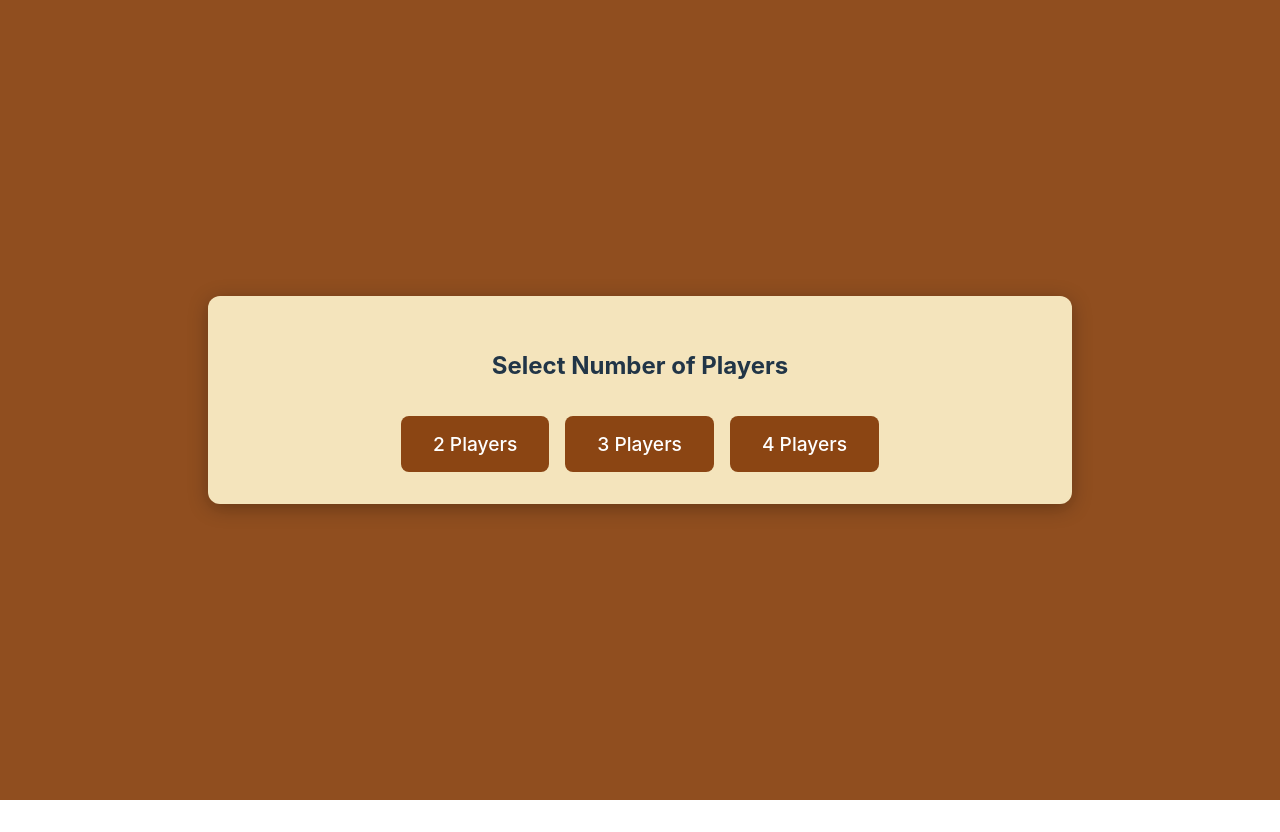
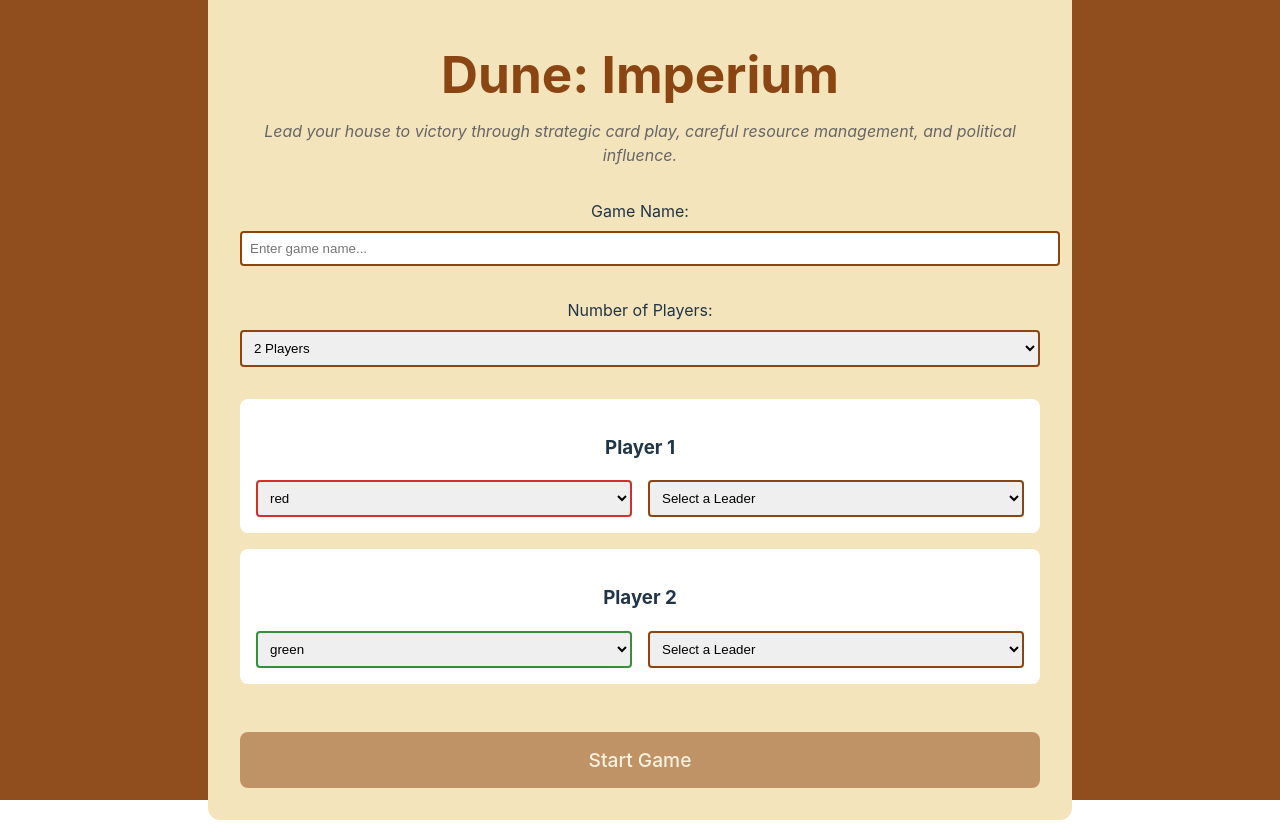
Before and after one commit to MTimma/my-mentat, a React (Vite) app in the folder client/: page / in a window 1280 px wide. Built offline with nearby package versions, Linux system fonts and the light colour scheme.

Commit message:
Improve game setup screen

```diff
--- a/client/src/App.css
+++ b/client/src/App.css
@@ -20,16 +20,17 @@
 }
 
 .main-area {
-  position: relative;
-  display: flex;
-  justify-content: center;
-  align-items: center;
+  display: grid;
+  grid-template-columns: minmax(300px, 1fr) minmax(600px, 2fr) minmax(300px, 1fr);
+  grid-template-rows: 300px 1fr 300px;
+  gap: 0;
   min-height: 800px;
-  padding: 20px;
+  padding: 0;
 }
 
 .game-board {
-  width: 600px;
+  grid-column: 2;
+  grid-row: 1 / 4;
   background-color: #d4b16a;
   padding: 15px;
   border-radius: 8px;
@@ -145,50 +146,62 @@
 .agent.player-4 { background-color: #1976d2; }
 
 .players-area {
-  position: absolute;
-  top: 0;
-  left: 0;
-  right: 0;
-  bottom: 0;
-  pointer-events: none; /* Allow clicking through to board */
+  display: contents; /* This allows children to be positioned in the grid */
 }
 
 .player-area {
-  position: absolute;
-  width: 300px;
-  background-color: #f4e4bc;
+  padding: 10px;
   border: 1px solid #ccc;
   border-radius: 4px;
-  padding: 10px;
-  pointer-events: auto; /* Re-enable clicking on player areas */
+  background-color: #f4e4bc;
+  width: 100%;
+  min-width: 300px;
+  height: 100%;
+  overflow: hidden;
+  display: flex;
+  flex-direction: column;
+  z-index: 1;
+  color: #000;
 }
 
 /* Position each player */
 .player-area:nth-child(1) {
-  /* First player - top left */
-  top: 20px;
-  left: 20px;
+  grid-column: 1;
+  grid-row: 1;
+  justify-self: end;
+  align-self: end;
+  margin-right: -1px;
+  margin-bottom: -1px;
   border-color: #d32f2f;
 }
 
 .player-area:nth-child(2) {
-  /* Second player - top right */
-  top: 20px;
-  right: 20px;
+  grid-column: 3;
+  grid-row: 1;
+  justify-self: start;
+  align-self: end;
+  margin-left: -1px;
+  margin-bottom: -1px;
   border-color: #388e3c;
 }
 
 .player-area:nth-child(3) {
-  /* Third player - bottom right */
-  bottom: 20px;
-  right: 20px;
+  grid-column: 3;
+  grid-row: 2;
+  justify-self: start;
+  align-self: start;
+  margin-left: -1px;
+  margin-top: -1px;
   border-color: #fbc02d;
 }
 
 .player-area:nth-child(4) {
-  /* Fourth player - bottom left */
-  bottom: 20px;
-  left: 20px;
+  grid-column: 1;
+  grid-row: 2;
+  justify-self: end;
+  align-self: start;
+  margin-right: -1px;
+  margin-top: -1px;
   border-color: #1976d2;
 }
 
@@ -1358,24 +1371,84 @@
   box-shadow: 0 2px 4px rgba(0, 0, 0, 0.1);
 }
 
-.current-conflict {
-  background-color: #fff3e0;
-  border: 2px solid #bf360c;
-  border-radius: 8px;
-  padding: 12px;
-  margin-bottom: 16px;
+.setup-container {
+  background-color: #f4e4bc;
+  padding: 2rem;
+  border-radius: 12px;
+  max-width: 800px;
+  width: 90%;
+  margin: 0 auto;
 }
 
-.conflict-rewards {
-  display: flex;
-  gap: 12px;
-  margin-top: 8px;
+.setup-container h1 {
+  color: #8b4513;
+  margin-bottom: 0.5rem;
 }
 
-.first-place {
-  color: #ffd700;
+.game-description {
+  color: #666;
+  margin-bottom: 2rem;
+  font-style: italic;
 }
 
-.reward {
-  margin-right: 8px;
+.setup-section {
+  margin-bottom: 2rem;
 }
+
+.game-name-input {
+  width: 100%;
+  padding: 0.5rem;
+  border: 2px solid #8b4513;
+  border-radius: 4px;
+  margin-top: 0.5rem;
+}
+
+.player-count-select {
+  width: 100%;
+  padding: 0.5rem;
+  border: 2px solid #8b4513;
+  border-radius: 4px;
+  margin-top: 0.5rem;
+}
+
+.player-setup-row {
+  background-color: white;
+  padding: 1rem;
+  border-radius: 8px;
+  margin-bottom: 1rem;
+}
+
+.player-options {
+  display: flex;
+  gap: 1rem;
+  margin-top: 0.5rem;
+}
+
+.color-select, .leader-select {
+  flex: 1;
+  padding: 0.5rem;
+  border: 2px solid #8b4513;
+  border-radius: 4px;
+}
+
+.color-select.red { border-color: #d32f2f; }
+.color-select.green { border-color: #388e3c; }
+.color-select.blue { border-color: #1976d2; }
+.color-select.yellow { border-color: #fbc02d; }
+
+.start-game-button {
+  width: 100%;
+  padding: 1rem;
+  background-color: #8b4513;
+  color: white;
+  border: none;
+  border-radius: 8px;
+  font-size: 1.2rem;
+  cursor: pointer;
+  margin-top: 2rem;
+}
+
+.start-game-button:disabled {
+  opacity: 0.5;
+  cursor: not-allowed;
+}
--- a/client/src/components/GameSetup.tsx
+++ b/client/src/components/GameSetup.tsx
@@ -1,36 +1,46 @@
 import React, { useState } from 'react'
 import { Leader, PlayerColor } from '../types/GameTypes'
 import { LEADERS } from '../data/leaders'
-import { motion, AnimatePresence } from 'framer-motion'
+import { motion } from 'framer-motion'
 
 interface GameSetupProps {
   onComplete: (playerSetups: PlayerSetup[]) => void
 }
 
-interface PlayerSetup {
-  leaderId: string
-  color: PlayerColor
-  playerNumber: number
-}
+const GameSetup: React.FC<GameSetupProps> = ({ onComplete }) => {
+  const [gameName, setGameName] = useState('')
+  const [playerCount, setPlayerCount] = useState<number>(2)
+  const [players, setPlayers] = useState<PlayerSetup[]>([
+    { playerNumber: 1, color: PlayerColor.RED, leaderId: '' },
+    { playerNumber: 2, color: PlayerColor.GREEN, leaderId: '' }
+  ])
 
-const GameSetup: React.FC<GameSetupProps> = ({ onComplete }) => {
-  const [playerCount, setPlayerCount] = useState<number>(0)
-  const [playerSetups, setPlayerSetups] = useState<PlayerSetup[]>([])
-  const [currentStep, setCurrentStep] = useState<'count' | 'setup'>('count')
-
-  const availableColors = Object.values(PlayerColor)
-    .filter(color => !playerSetups.find(p => p.color === color))
-
-  const handlePlayerCountSelect = (count: number) => {
+  const handlePlayerCountChange = (count: number) => {
     setPlayerCount(count)
-    setCurrentStep('setup')
+    const newPlayers = Array.from({ length: count }, (_, i) => ({
+      playerNumber: i + 1,
+      color: Object.values(PlayerColor)[i],
+      leaderId: ''
+    }))
+    setPlayers(newPlayers)
   }
 
-  const handlePlayerSetup = (setup: PlayerSetup) => {
-    setPlayerSetups([...playerSetups, setup])
-    if (playerSetups.length + 1 === playerCount) {
-      onComplete(playerSetups)
-    }
+  const handlePlayerChange = (index: number, field: keyof PlayerSetup, value: any) => {
+    const newPlayers = [...players]
+    newPlayers[index] = { ...newPlayers[index], [field]: value }
+    setPlayers(newPlayers)
+  }
+
+  const getAvailableColors = (currentIndex: number) => {
+    const usedColors = players
+      .filter((_, i) => i !== currentIndex)
+      .map(p => p.color)
+    return Object.values(PlayerColor).filter(color => !usedColors.includes(color))
+  }
+
+  const isSetupComplete = () => {
+    return gameName.trim() !== '' &&
+           players.every(p => p.color && p.leaderId)
   }
 
   return (
@@ -38,68 +48,85 @@
       className="game-setup"
       initial={{ opacity: 0 }}
       animate={{ opacity: 1 }}
-      exit={{ opacity: 0 }}
     >
-      <AnimatePresence mode="wait">
-        {currentStep === 'count' ? (
-          <motion.div
-            key="count"
-            className="player-count-selection"
-            initial={{ opacity: 0, y: 20 }}
-            animate={{ opacity: 1, y: 0 }}
-            exit={{ opacity: 0, y: -20 }}
-            transition={{ duration: 0.3 }}
-          >
-            <h2>Select Number of Players</h2>
-            <div className="count-buttons">
-              {[2, 3, 4].map(count => (
-                <button
-                  key={count}
-                  onClick={() => handlePlayerCountSelect(count)}
-                  className="count-button"
+      <div className="setup-container">
+        <h1>Dune: Imperium</h1>
+        <p className="game-description">
+          Lead your house to victory through strategic card play,
+          careful resource management, and political influence.
+        </p>
+
+        <div className="setup-section">
+          <label>
+            Game Name:
+            <input
+              type="text"
+              value={gameName}
+              onChange={(e) => setGameName(e.target.value)}
+              placeholder="Enter game name..."
+              className="game-name-input"
+            />
+          </label>
+        </div>
+
+        <div className="setup-section">
+          <label>
+            Number of Players:
+            <select
+              value={playerCount}
+              onChange={(e) => handlePlayerCountChange(Number(e.target.value))}
+              className="player-count-select"
+            >
+              <option value={2}>2 Players</option>
+              <option value={3}>3 Players</option>
+              <option value={4}>4 Players</option>
+            </select>
+          </label>
+        </div>
+
+        <div className="players-setup">
+          {players.map((player, index) => (
+            <div key={index} className="player-setup-row">
+              <h3>Player {index + 1}</h3>
+
+              <div className="player-options">
+                <select
+                  value={player.color}
+                  onChange={(e) => handlePlayerChange(index, 'color', e.target.value)}
+                  className={`color-select ${player.color.toLowerCase()}`}
                 >
-                  {count} Players
-                </button>
-              ))}
-            </div>
-          </motion.div>
-        ) : (
-          <motion.div
-            key="setup"
-            className="player-setup"
-            initial={{ opacity: 0, y: 20 }}
-            animate={{ opacity: 1, y: 0 }}
-            exit={{ opacity: 0, y: -20 }}
-            transition={{ duration: 0.3 }}
-          >
-            <h2>Player {playerSetups.length + 1} Setup</h2>
-            <div className="setup-options">
-              <div className="leader-selection">
-                <h3>Choose Your Leader</h3>
-                <div className="leader-grid">
+                  {getAvailableColors(index).map(color => (
+                    <option key={color} value={color}>
+                      {color}
+                    </option>
+                  ))}
+                </select>
+
+                <select
+                  value={player.leaderId}
+                  onChange={(e) => handlePlayerChange(index, 'leaderId', e.target.value)}
+                  className="leader-select"
+                >
+                  <option value="">Select a Leader</option>
                   {LEADERS.map(leader => (
-                    <button
-                      key={leader.name}
-                      className="leader-button"
-                      onClick={() => handlePlayerSetup({
-                        leaderId: leader.name,
-                        color: availableColors[0],
-                        playerNumber: playerSetups.length + 1
-                      })}
-                    >
-                      <h4>{leader.name}</h4>
-                      <p>{leader.ability.name}</p>
-                      <div className="complexity">
-                        {'★'.repeat(leader.complexity)}
-                      </div>
-                    </button>
+                    <option key={leader.name} value={leader.name}>
+                      {leader.name} ({leader.ability.name})
+                    </option>
                   ))}
-                </div>
+                </select>
               </div>
             </div>
-          </motion.div>
-        )}
-      </AnimatePresence>
+          ))}
+        </div>
+
+        <button
+          className="start-game-button"
+          disabled={!isSetupComplete()}
+          onClick={() => onComplete(players)}
+        >
+          Start Game
+        </button>
+      </div>
     </motion.div>
   )
 }
--- a/client/src/contexts/GameContext.tsx
+++ b/client/src/contexts/GameContext.tsx
@@ -8,10 +8,8 @@
   IntrigueCard,
   Card,
   Reward,
-  IntrigueCardEffect,
-  PlayerColor
+  IntrigueCardEffect
 } from '../types/GameTypes'
-import { LEADERS } from '../data/leaders'
 
 interface GameContextType {
   gameState: GameState
@@ -19,14 +17,11 @@
   currentConflict: ConflictCard | null
   imperiumRow: Card[]
   intrigueDeck: IntrigueCard[]
-  conflictDeck: ConflictCard[]
   dispatch: React.Dispatch<GameAction>
 }
 
 type GameAction =
   | { type: 'START_ROUND' }
-  | { type: 'REVEAL_CONFLICT' }
-  | { type: 'DRAW_HAND'; playerId: number }
   | { type: 'END_TURN'; playerId: number }
   | { type: 'PLAY_CARD'; playerId: number; cardId: number }
   | { type: 'DEPLOY_AGENT'; playerId: number; spaceId: number }
@@ -208,31 +203,11 @@
 // Game reducer
 function gameReducer(state: GameState, action: GameAction): GameState {
   switch (action.type) {
-    case 'START_ROUND': {
-      // First reveal a conflict card
-      const [newConflict, ...remainingConflicts] = state.conflictDeck
-
-      // Then have each player draw their hand
-      const updatedPlayers = state.players.map(player => {
-        const cardsToAdd = player.deck.slice(0, 5)
-        const remainingDeck = player.deck.slice(5)
-
-        return {
-          ...player,
-          hand: cardsToAdd,
-          deck: remainingDeck
-        }
-      })
-
+    case 'START_ROUND':
       return {
         ...state,
-        currentRound: state.currentRound + 1,
-        phase: GamePhase.PLAYER_TURNS,
-        currentConflict: newConflict,
-        conflictDeck: remainingConflicts,
-        players: updatedPlayers
+        phase: GamePhase.PLAYER_TURNS
       }
-    }
     case 'START_COMBAT_PHASE':
       return {
         ...state,
@@ -339,12 +314,6 @@
 
       return newState
     }
-    case 'REVEAL_CONFLICT':
-      // Implementation needed
-      return state
-    case 'DRAW_HAND':
-      // Implementation needed
-      return state
     // Add other cases
     default:
       return state
@@ -357,76 +326,17 @@
 }
 
 export const GameProvider: React.FC<GameProviderProps> = ({ initialState = {}, children }) => {
-  // Initialize with some test players for now
-  const initialPlayers: Player[] = [
-    {
-      id: 1,
-      leader: LEADERS[0],
-      color: PlayerColor.RED,
-      spice: 0,
-      water: 0,
-      solari: 0,
-      troops: 2,
-      combatValue: 0,
-      agents: 2,
-      hand: [],
-      selectedCard: null,
-      intrigueCards: [],
-      deck: [],
-      discardPile: [],
-      hasHighCouncilSeat: false,
-      hasSwordmaster: false
-    },
-    {
-      id: 2,
-      leader: LEADERS[1],
-      color: PlayerColor.GREEN,
-      spice: 0,
-      water: 0,
-      solari: 0,
-      troops: 2,
-      combatValue: 0,
-      agents: 2,
-      hand: [],
-      selectedCard: null,
-      intrigueCards: [],
-      deck: [],
-      discardPile: [],
-      hasHighCouncilSeat: false,
-      hasSwordmaster: false
-    }
-  ]
-
-  // Add initial conflict cards
-  const initialConflictDeck: ConflictCard[] = [
-    {
-      id: 1,
-      name: "Control of Arrakeen",
-      rewards: {
-        first: [
-          { type: 'victory-points', amount: 2 },
-          { type: 'control', amount: 1 }
-        ],
-        second: [
-          { type: 'victory-points', amount: 1 }
-        ]
-      },
-      controlSpace: 'arrakeen'
-    },
-    // Add more conflict cards as needed
-  ]
-
   const [gameState, dispatch] = useReducer(gameReducer, {
     ...initialGameState,
-    conflictDeck: initialConflictDeck,
     ...initialState
   })
 
+  // Add other state management here
+
   const value = {
     gameState,
-    players: initialPlayers,
-    currentConflict: gameState.currentConflict,
-    conflictDeck: gameState.conflictDeck,
+    players: [], // Initialize with players
+    currentConflict: null,
     imperiumRow: [],
     intrigueDeck: [],
     dispatch
```
Also changed, not shown: client/src/App.tsx (+3 -5 lines), client/src/components/GameBoard.tsx (+0 -16 lines), client/src/components/PlayerArea.tsx (+63 -47 lines).
